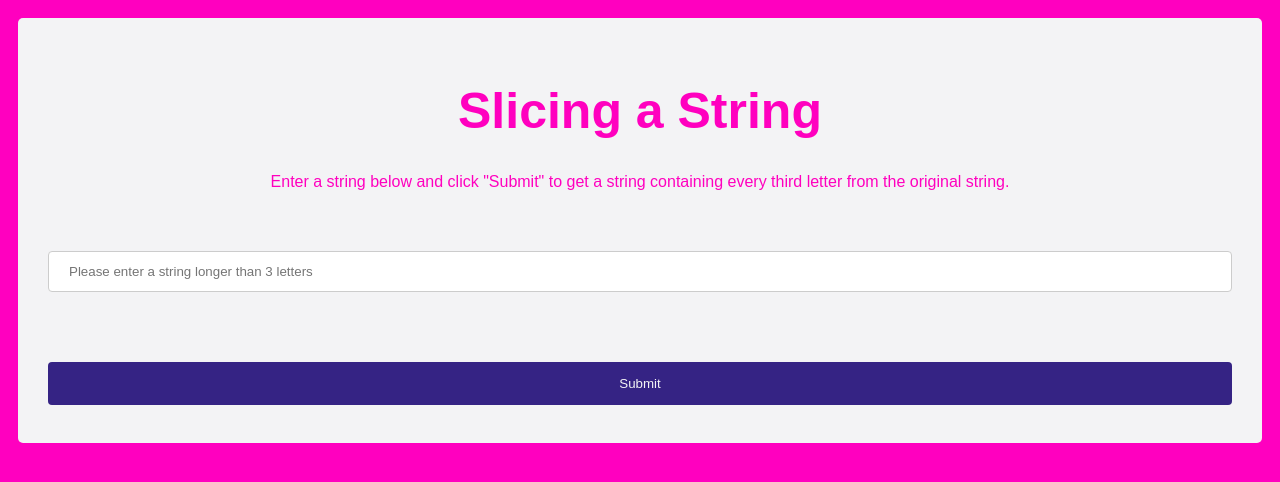
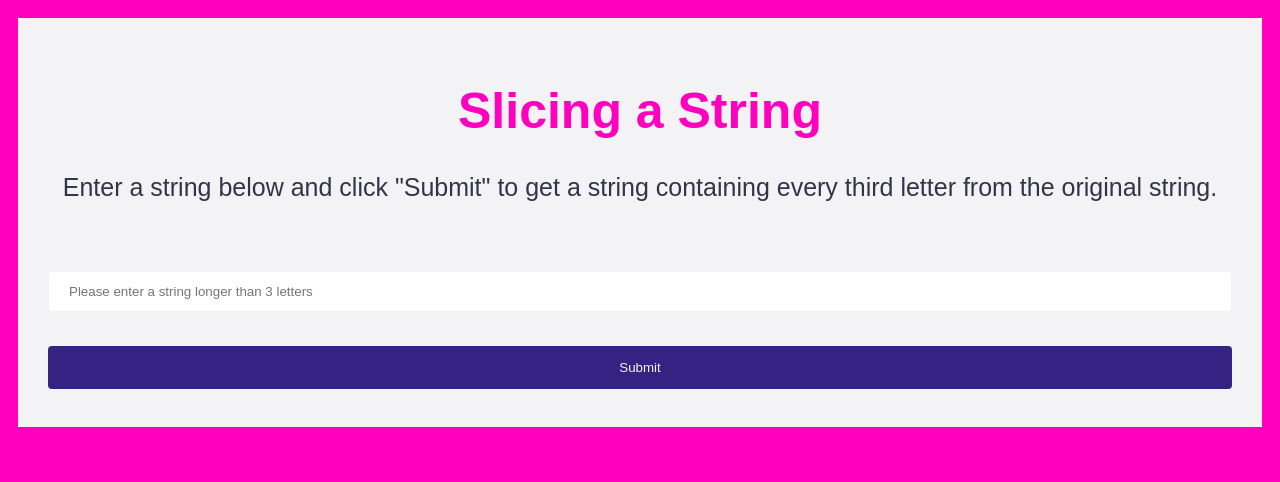
Before and after one commit to carolyn-tsai/mini-flask-web-app, a Flask app: page / in a window 1280 px wide. Shown: the top 482 px of the page. Run offline with Flask 2, Linux system fonts and the light colour scheme.

Commit message:
Fix CSS stylesheet

```diff
--- a/app.py
+++ b/app.py
@@ -23,8 +23,9 @@ def send_data():
     if string_to_cut == "":
         return_string = "Invald Input. You didn't enter anything!"
     else:
+        # Slice(start, stop, step) - start:2 for third letter in string, stop : end of string, step:3 for every 3rd letter afte
         return_string = string_to_cut[2::3]
-    return render_template("submit.html", return_string=return_string)
+    return render_template("result.html", return_string=return_string)
 
 if __name__ == "__main__":
     app.run(debug=True)
--- a/static/assets/css/style.css
+++ b/static/assets/css/style.css
@@ -1,7 +1,4 @@
-<style type="text/css">
-{
-    box-sizing: border-box;
-}
+<style>
 
 div {
   border-radius: 5px;
@@ -20,22 +17,23 @@ body {
     text-align: center;
     background: #F3F3F5;
 }
-
 .header h1 {
   font-size: 50px;
   color: #FF00BF;
 }
-
+p {
+  font-size: 25px;
+  color: #333447;
+}
 input[type=text], select {
   width: 100%;
   padding: 12px 20px;
   margin: 8px 0;
   display: inline-block;
-  border: 1px solid #ccc;
+  border: 1px solid #F3F3F5;
   border-radius: 4px;
   box-sizing: border-box;
 }
-
 input[type=submit] {
   width: 100%;
   background-color: #352384;
@@ -46,14 +44,7 @@ input[type=submit] {
   border-radius: 4px;
   cursor: pointer;
 }
-
 input[type=submit]:hover {
   background-color: #333447;
 }
-
-label{
-color: #FF00BF;
-font-family: Arial
-}
-
 </style>
--- a/templates/form.html
+++ b/templates/form.html
@@ -12,7 +12,7 @@
                   <h1>Slicing a String</h1>
                     <p>Enter a string below and click "Submit" to get a string containing every third letter from the original string.</p>
                     <br><br>
-                    <input type="text" name="string_to_cut" min="3" placeholder="Please enter a string longer than 3 letters"/><br><br>
+                    <input type="text" name="string_to_cut" min="3" placeholder="Please enter a string longer than 3 letters"/>
                     <br><br>
                     <input type="submit" value="Submit"/><label>
           </form>
```
Also changed, not shown: templates/result.html (renamed from templates/submit.html, +8 -8 lines).
